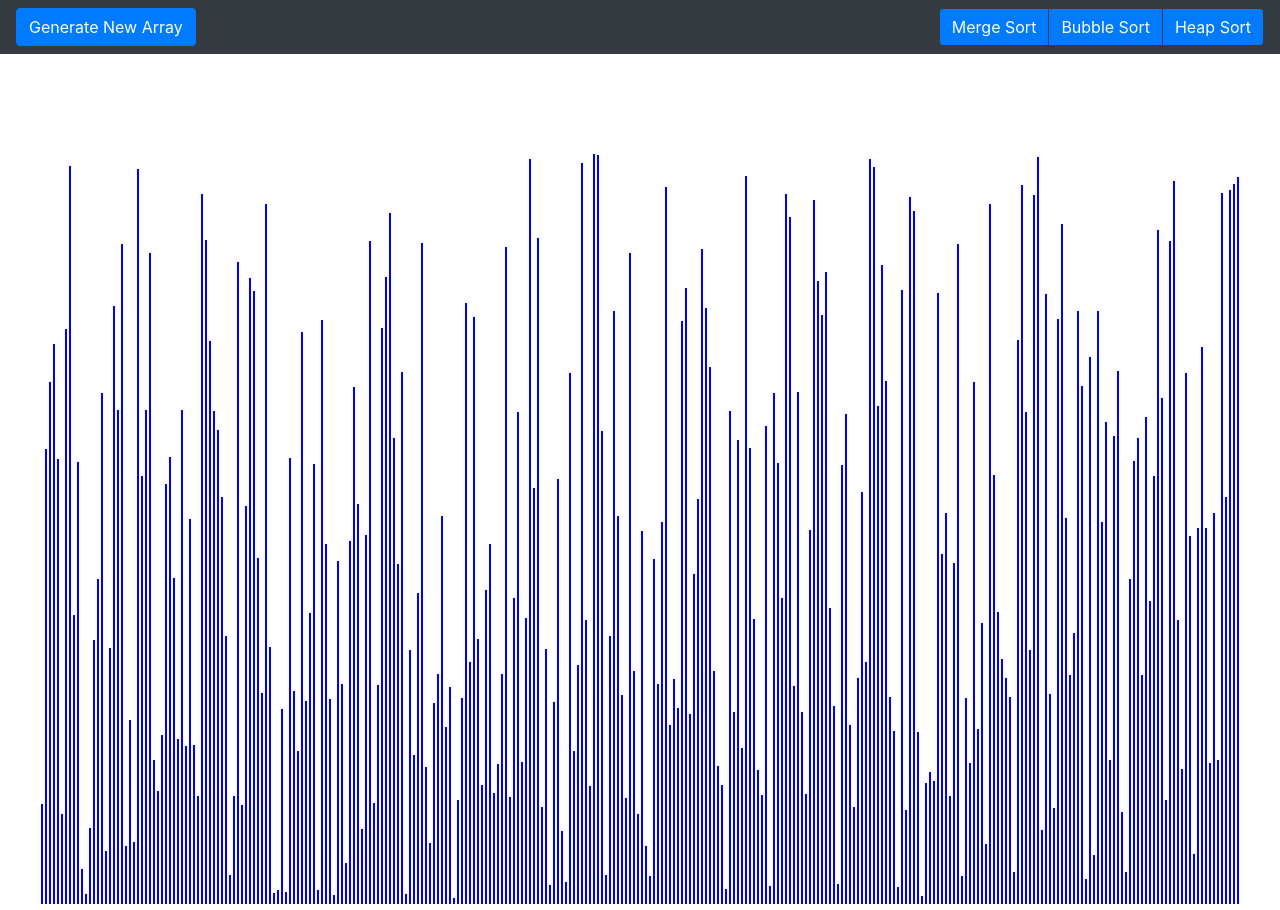
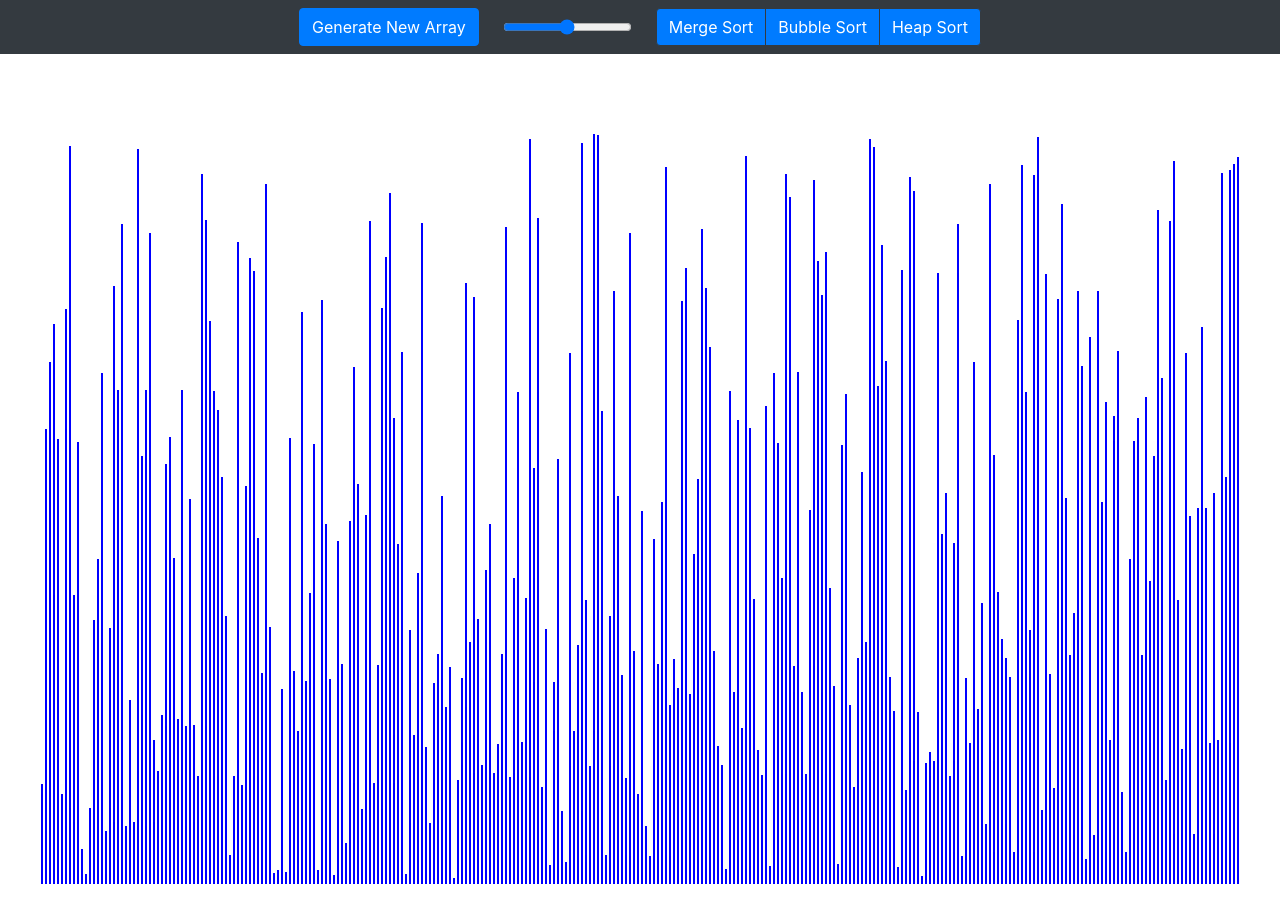
Before and after one commit to anand65536/sorting_visualizer, a React app: page / in a window 1280 px wide. After the commit the page ends 884 px from the top, so only its background shows below. Built offline with nearby package versions, Linux system fonts and the light colour scheme.

Commit message:
fixed issue with bars position, added slider, fixed button position, did some more rewiring

```diff
--- a/public/index.html
+++ b/public/index.html
@@ -7,10 +7,6 @@
     <meta http-equiv="X-UA-Compatible" content="ie=edge">
     <link rel="stylesheet" href="https://stackpath.bootstrapcdn.com/bootstrap/4.3.1/css/bootstrap.min.css"
         integrity="sha384-ggOyR0iXCbMQv3Xipma34MD+dH/1fQ784/j6cY/iJTQUOhcWr7x9JvoRxT2MZw1T" crossorigin="anonymous">
-    <title>Sorting Visualizer</title>
-</head>
-
-<body>
     <script src="https://code.jquery.com/jquery-3.3.1.slim.min.js"
         integrity="sha384-q8i/X+965DzO0rT7abK41JStQIAqVgRVzpbzo5smXKp4YfRvH+8abtTE1Pi6jizo"
         crossorigin="anonymous"></script>
@@ -20,6 +16,10 @@
     <script src="https://stackpath.bootstrapcdn.com/bootstrap/4.3.1/js/bootstrap.min.js"
         integrity="sha384-JjSmVgyd0p3pXB1rRibZUAYoIIy6OrQ6VrjIEaFf/nJGzIxFDsf4x0xIM+B07jRM"
         crossorigin="anonymous"></script>
+    <title>Sorting Visualizer</title>
+</head>
+
+<body>
     <div id="app"></div>
     <script type="text/javascript" src="dist/dist.js"></script>
 </body>
--- a/views/components/navigation_bar.js
+++ b/views/components/navigation_bar.js
@@ -4,12 +4,16 @@ import "./../css/sorting_visualizer.css";
 class NavigationBar extends Component {
     render() {
         return (
-            <div className="navbar navbar-dark bg-dark">
-                <button className="btn btn-primary" onClick={() => { this.props.resetArray(); }}>
+            <div className="navbar bg-dark d-flex justify-content-center" id="sort_navbar">
+                <button className="btn btn-primary mr-4" onClick={() => { this.props.resetArray(); }}>
                     Generate New Array
                 </button>
 
-                <div class="btn-group" role="group">
+                <div className="form-inline mr-4">
+                    <input type="range" min="1" max="100" className="form-control-range" id="speed_slider" onInput={() => { this.props.updateSpeed(); }} />
+                </div>
+
+                <div className="btn-group" role="group">
                     <button className="btn btn-primary border border-dark" onClick={() => { this.props.mergeSort(); }}>
                         Merge Sort
                     </button>
--- a/views/components/sorting_visualizer.js
+++ b/views/components/sorting_visualizer.js
@@ -1,15 +1,12 @@
 import React, { Component } from "react";
 import "./../css/sorting_visualizer.css";
-import mergeSort from "./../sortingAlgorithms/mergeSort";
-import bubbleSort from "./../sortingAlgorithms/bubbleSort";
-import heapSort from "./../sortingAlgorithms/heapSort";
 
 class SortingVisualizer extends Component {
     render() {
         const array = this.props.array;
 
         return (
-            <div className="bar-container">
+            <div className="bar-container d-flex align-items-end">
                 {array.map((value, index) => {
                     return (
                         <div className="number-bar" key={index} style={{ height: `${value}px` }}></div>
--- a/views/css/sorting_visualizer.css
+++ b/views/css/sorting_visualizer.css
@@ -1,9 +1,9 @@
 .bar-container {
+    width: 1200px;
     height: 750px;
     position: relative;
-    top: 100px;
+    top: 80px;
     margin: auto;
-    width: 1200px;
     text-align: center;
 }
 
--- a/views/index.js
+++ b/views/index.js
@@ -11,13 +11,15 @@ class App extends Component {
         super(props);
 
         this.state = {
-            array: []
+            array: [],
+            speed: 12
         };
 
         this.resetArray = this.resetArray.bind(this);
         this.bubbleSortWrapper = this.bubbleSortWrapper.bind(this);
         this.mergeSortWrapper = this.mergeSortWrapper.bind(this);
         this.heapSortWrapper = this.heapSortWrapper.bind(this);
+        this.updateSpeed = this.updateSpeed.bind(this);
     }
 
     componentDidMount() {
@@ -35,14 +37,24 @@ class App extends Component {
         this.setState({ array: randomArray });
     }
 
+    updateSpeed() {
+        let slider = document.getElementById("speed_slider");
+        console.log(slider.value);
+        this.setState({ speed: slider.value });
+    }
+
     mergeSortWrapper() {
         const currentState = [...this.state.array];
         const animations = mergeSort(currentState);
+        let speed = this.state.speed;
         const barsFromDom = document.getElementsByClassName("number-bar");
+        const navbar = document.getElementById("sort_navbar");
+        for (let button of navbar.getElementsByTagName("button")) {
+            button.disabled = true;
+        }
         for (let i = 0; i < animations.length; i++) {
             let [firstBar, secondBar] = animations[i][0];
             let swap = animations[i].length == 2;
-            let speed = 24;
             setTimeout(() => {
                 barsFromDom[firstBar].style["background-color"] = `aqua`;
                 barsFromDom[secondBar].style["background-color"] = `aqua`;
@@ -74,16 +86,25 @@ class App extends Component {
                 }, i * speed + speed / 2);
             }
         }
+        setTimeout(() => {
+            for (let button of navbar.getElementsByTagName("button")) {
+                button.disabled = false;
+            }
+        }, animations.length * speed);
     }
 
     bubbleSortWrapper() {
         const currentState = [...this.state.array];
         const animations = bubbleSort(currentState);
+        let speed = this.state.speed;
         const barsFromDom = document.getElementsByClassName("number-bar");
+        const navbar = document.getElementById("sort_navbar");
+        for (let button of navbar.getElementsByTagName("button")) {
+            button.disabled = true;
+        }
         for (let i = 0; i < animations.length; i++) {
             let [firstBar, secondBar] = animations[i].indexes;
             let swap = animations[i].swap;
-            let speed = 6;
             setTimeout(() => {
                 barsFromDom[firstBar].style["background-color"] = `aqua`;
                 barsFromDom[secondBar].style["background-color"] = `aqua`;
@@ -112,15 +133,24 @@ class App extends Component {
                 }, i * speed + speed / 2);
             }
         }
+        setTimeout(() => {
+            for (let button of navbar.getElementsByTagName("button")) {
+                button.disabled = false;
+            }
+        }, animations.length * speed);
     }
 
     heapSortWrapper() {
         const currentState = [...this.state.array];
         const animations = heapSort(currentState);
+        let speed = this.state.speed;
         const barsFromDom = document.getElementsByClassName("number-bar");
+        const navbar = document.getElementById("sort_navbar");
+        for (let button of navbar.getElementsByTagName("button")) {
+            button.disabled = true;
+        }
         for (let i = 0; i < animations.length; i++) {
             let [firstBar, secondBar] = animations[i];
-            let speed = 6;
             setTimeout(() => {
                 barsFromDom[firstBar].style["background-color"] = `aqua`;
                 barsFromDom[secondBar].style["background-color"] = `aqua`;
@@ -142,12 +172,17 @@ class App extends Component {
                 barsFromDom[secondBar].style["background-color"] = `blue`;
             }, i * speed + (speed * 3) / 4);
         }
+        setTimeout(() => {
+            for (let button of navbar.getElementsByTagName("button")) {
+                button.disabled = false;
+            }
+        }, animations.length * speed);
     }
 
     render() {
         return (
             <div>
-                <NavigationBar resetArray={this.resetArray} bubbleSort={this.bubbleSortWrapper} mergeSort={this.mergeSortWrapper} heapSort={this.heapSortWrapper} />
+                <NavigationBar resetArray={this.resetArray} bubbleSort={this.bubbleSortWrapper} mergeSort={this.mergeSortWrapper} heapSort={this.heapSortWrapper} updateSpeed={this.updateSpeed} />
                 <SortingVisualizer array={this.state.array} />
             </div>
         );
```
Also changed, not shown: public/dist/dist.js.
